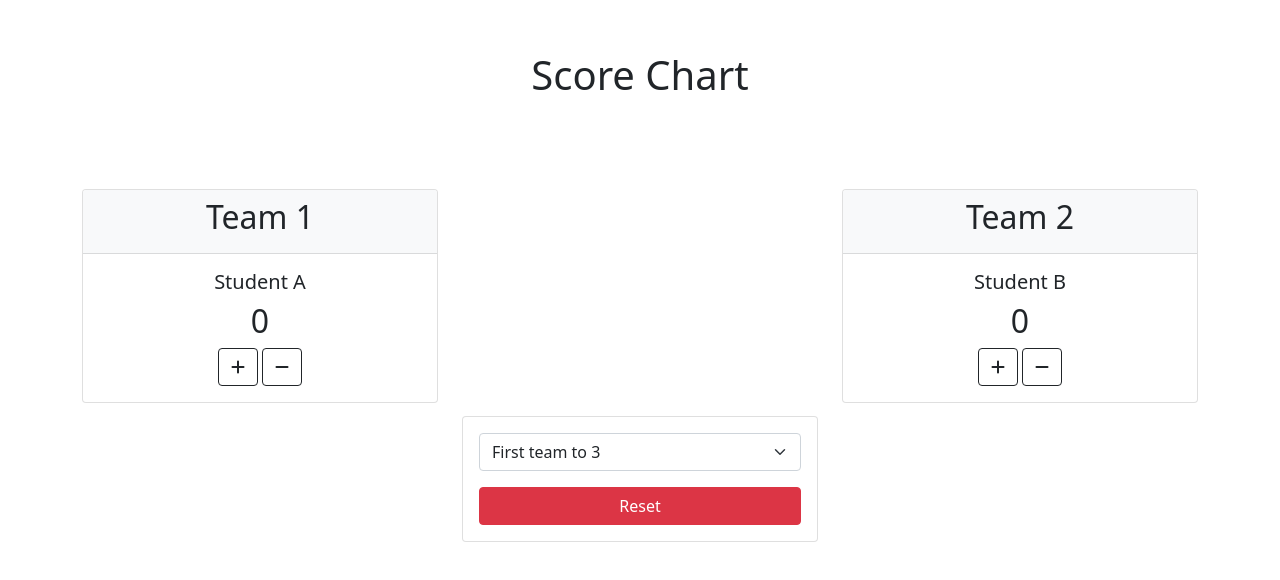
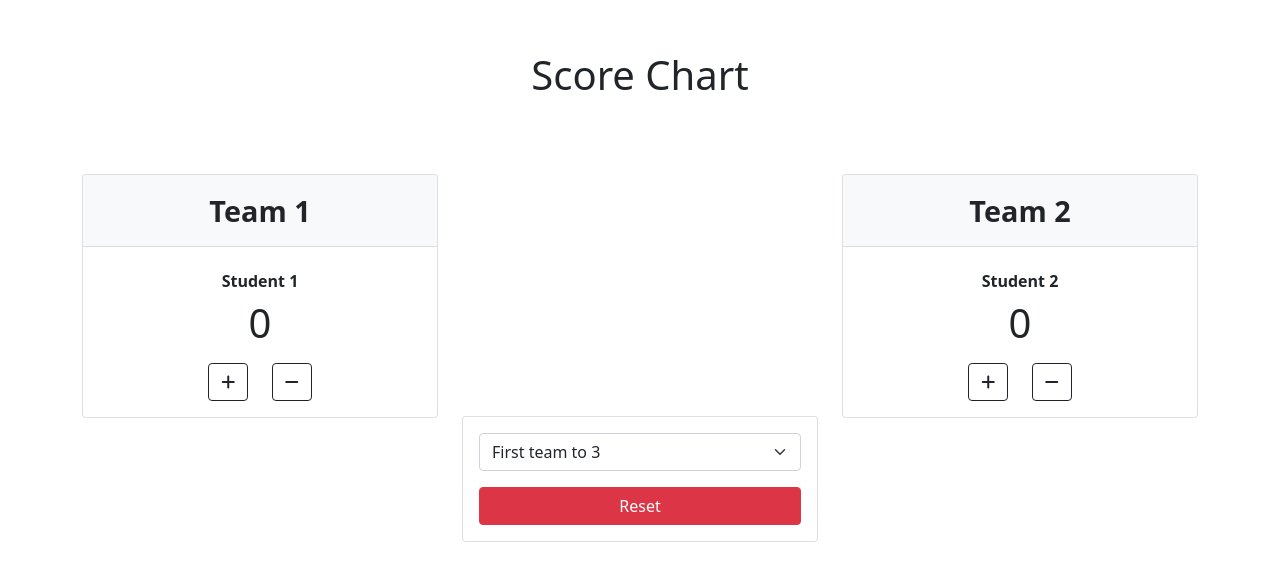
Before and after one commit to louiskwt/e-Score-Chart, a plain HTML site: page index.html in a window 1280 px wide. Shown: the part 104-684 px from the top of the page. Drawn offline with nearby package versions, Linux system fonts and the light colour scheme.

Commit message:
improved UI

```diff
--- a/index.html
+++ b/index.html
@@ -18,12 +18,12 @@
             <div class="col-sm-4 align-self-center">
                 <div class="card text-center" id="team-one">
                     <div class="card-header bg-light">
-                      <h2>Team 1</h2>
+                        <input id="team-one-name" type="text" name="" id="" class="form-control text-center" placeholder="Team 1" style="font-size: 1.8em; background-color: #f8f9fa!important;">
                     </div>
                     <div class="card-body">
-                      <h5 class="card-title">Student A</h5>
-                      <h2 class="card-text" id="teamOneDisplay">0</h2>
-                      <button type="button" id="teamOneIncrease" class="btn btn-outline-dark"> <i class="fas fa-plus"></i> </button>
+                      <input id="team-one-student" type="text" name="" id="" class="form-control text-center" placeholder="Student 1" onclick="inputValue()" style="font-size: 1em; background-color: #fff !important;">
+                      <h1 class="card-text mb-3" id="teamOneDisplay">0</h1>
+                      <button type="button" id="teamOneIncrease" class="btn btn-outline-dark" style="margin-right: 1.2em !important;"> <i class="fas fa-plus"></i> </button>
                       <button type="button" id="teamOneDecrease" class="btn btn-outline-dark"> <i class="fas fa-minus"></i> </button>
                     </div>
                 </div>
@@ -56,12 +56,12 @@
             <div class="col-sm-4 align-self-center">
                 <div class="card text-center" id="team-two">
                     <div class="card-header bg-light">
-                      <h2>Team 2</h2>
+                        <input id="team-two-name" type="text" name="" id="" class="form-control text-center" placeholder="Team 2" style="font-size: 1.8em; background-color: #f8f9fa!important;">
                     </div>
                     <div class="card-body">
-                      <h5 class="card-title">Student B</h5>
-                      <h2 class="card-text" id="teamTwoDisplay">0</h2>
-                      <button type="button" id="teamTwoIncrease" class="btn btn-outline-dark"> <i class="fas fa-plus"></i> </button>
+                      <input id="team-two-student" type="text" name="" id="" class="form-control text-center" placeholder="Student 2" style="font-size: 1em; background-color: #fff !important;">
+                      <h1 class="card-text mb-3" id="teamTwoDisplay">0</h1>
+                      <button type="button" id="teamTwoIncrease" class="btn btn-outline-dark" style="margin-right: 1.2em !important;"> <i class="fas fa-plus"></i> </button>
                       <button type="button" id="teamTwoDecrease" class="btn btn-outline-dark"> <i class="fas fa-minus"></i> </button>
                     </div>
                 </div>
--- a/score.js
+++ b/score.js
@@ -48,7 +48,6 @@ function decreaseScore(team) {
 }
 
 
-
 team1.increaseButton.addEventListener('click', () => {
     increaseScore(team1, team2);
 })
--- a/style.css
+++ b/style.css
@@ -18,3 +18,34 @@ html {
         transform: rotate(180deg);
     }
 }
+
+input[type="text"]
+{
+    border: none;
+    font-weight: 600;
+}
+
+::-webkit-input-placeholder { /* Chrome/Opera/Safari */
+    /* font-size: 1.8em; */
+    color: #212529 !important;
+    opacity: 1;
+    font-weight: 600;
+  }
+  ::-moz-placeholder { /* Firefox 19+ */
+    /* font-size: 1.8em; */
+    font-weight: 600;
+    opacity: 1;
+    color: #212529 !important;
+  }
+  :-ms-input-placeholder { /* IE 10+ */
+    /* font-size: 1.8em; */
+    font-weight: 600;
+    color: #212529 !important;
+    opacity: 1;
+  }
+  :-moz-placeholder { /* Firefox 18- */
+    /* font-size: 1.8em; */
+    font-weight: 600;
+    color: #212529 !important;
+    opacity: 1;
+  }
```
